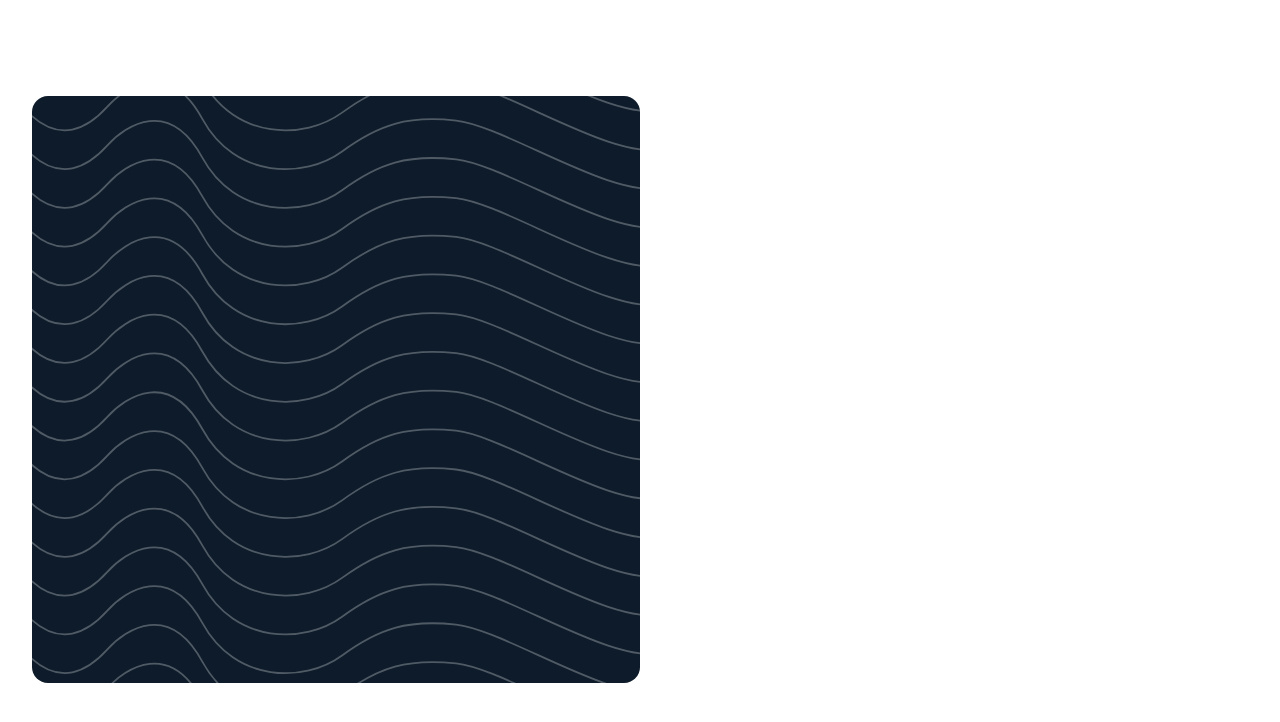
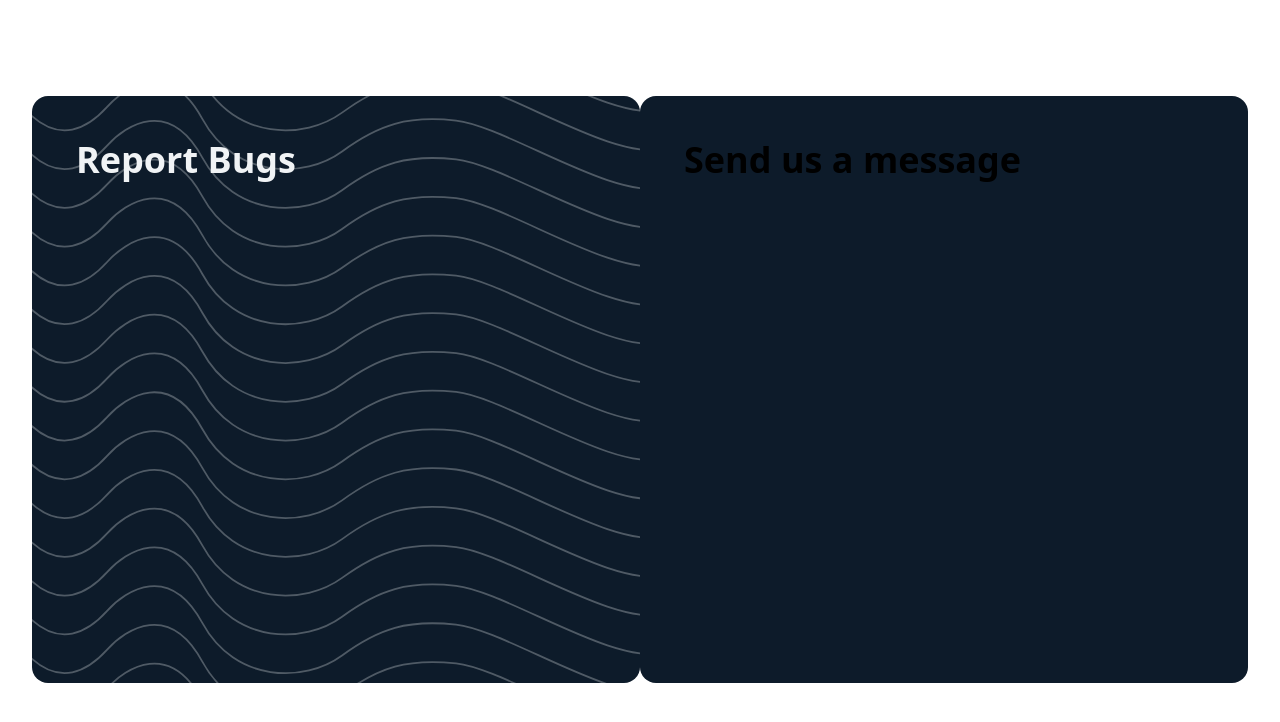
Before and after one commit to NduNdu21/stake.city-ndudev, a React (Create React App) app: page /bug-report in a window 1280 px wide. Shown: the top 722 px of the page. Built offline with nearby package versions, Linux system fonts and the light colour scheme; no server answers; a web font is replaced by a local one.

Commit message:
Added form section and heading

```diff
--- a/src/components/Layout.jsx
+++ b/src/components/Layout.jsx
@@ -10,8 +10,15 @@ export default function Layout() {
                         <div className="group w-full h-full">
                             <div className="relative h-full">
                                 <img src={bgImage} alt="" className="w-full h-full lg:rounded-l-2xl rounded-2xl bg-blend-multiply bg-[#0D1B2A] object-cover"/>
+                                <h1 className="text-[#F0F3F5] text-4xl font-bold leading-10 absolute top-11 left-11">Report Bugs</h1>
+                                <div className="absolute bottom-0 w-full lg:p-11 p-5">
+                                    {/* Section for logos and contact details if needed */}
+                                </div>
                             </div>
                         </div>
+                    </div>
+                    <div className="bg-[#0D1B2A] p-5 lg:p-11 lg:rounded-r-2xl rounded-2xl">
+                        <h2 className="text-4xl font-semibold leading-10 mb-11">Send us a message</h2>
                     </div>
                 </div>
             </div>
```
